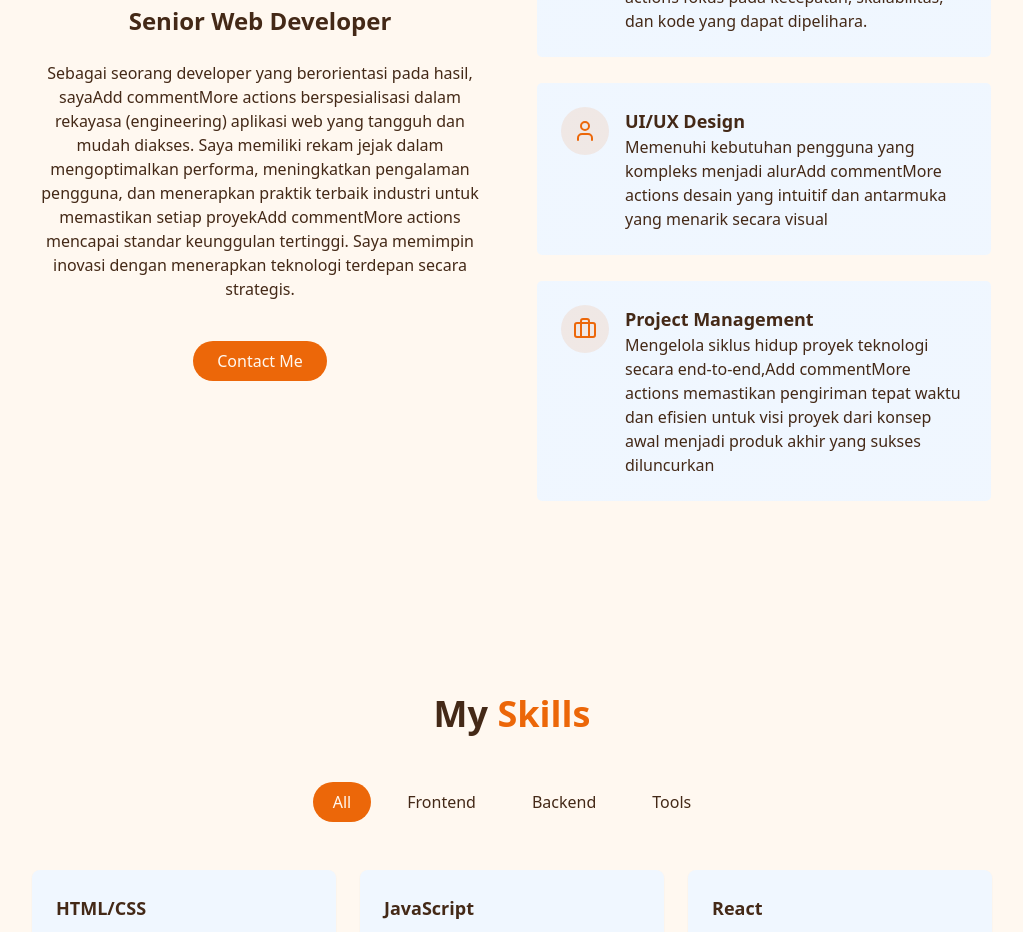
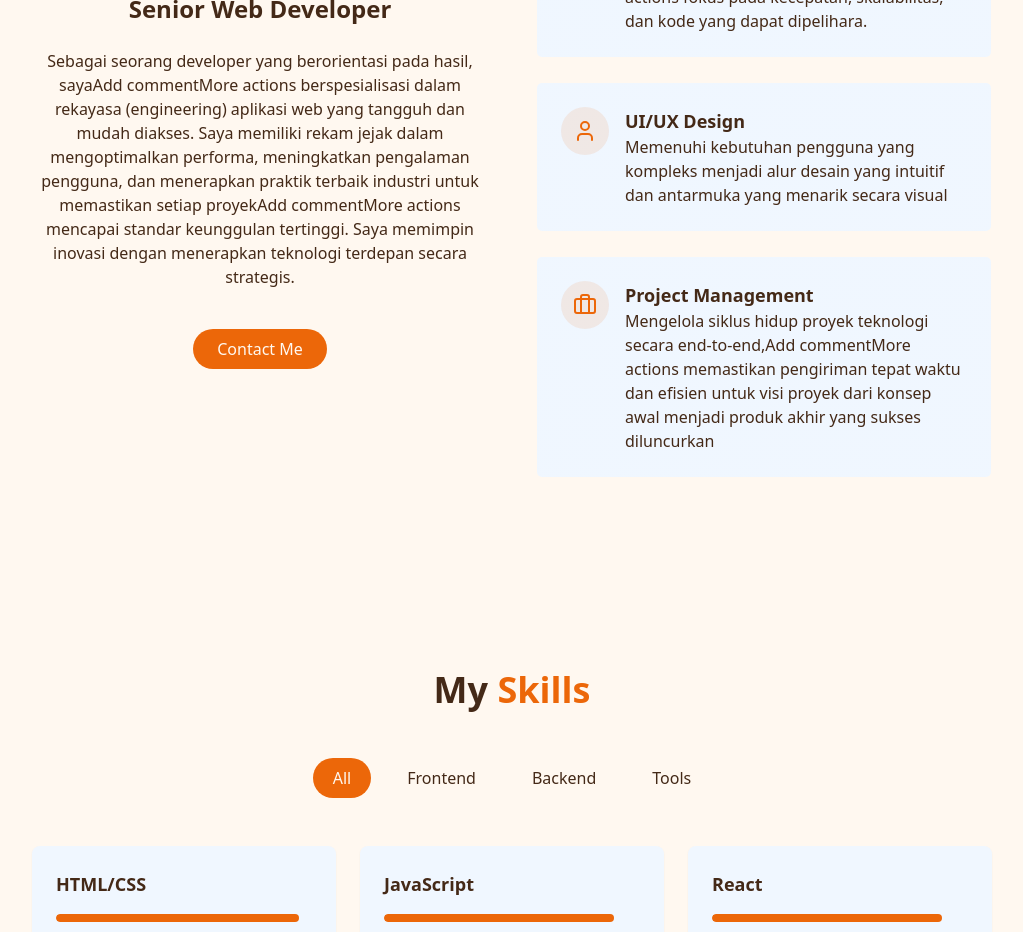
Before and after one commit to brightzzz24/Bagass-portofolio, a React (Vite) app: page / in a window 1280 px wide. Shown: the part 1100-2032 px from the top of the page, without its empty margins (128-1151 px from the left). Built offline with nearby package versions, Linux system fonts and the light colour scheme.

Commit message:
feat: update about section

```diff
--- a/src/components/AboutSection.jsx
+++ b/src/components/AboutSection.jsx
@@ -56,9 +56,9 @@ export const AboutSection = () => {
                 <div className="text-left">
                   <h4 className="font-semibold text-lg">UI/UX Design</h4>
                   <p className="text-muted-foreground">
-                    Memenuhi kebutuhan pengguna yang kompleks menjadi alurAdd
-                    commentMore actions desain yang intuitif dan antarmuka yang
-                    menarik secara visual
+                    Memenuhi kebutuhan pengguna yang kompleks menjadi alur
+                    desain yang intuitif dan antarmuka yang menarik secara
+                    visual
                   </p>
                 </div>
               </div>
```
